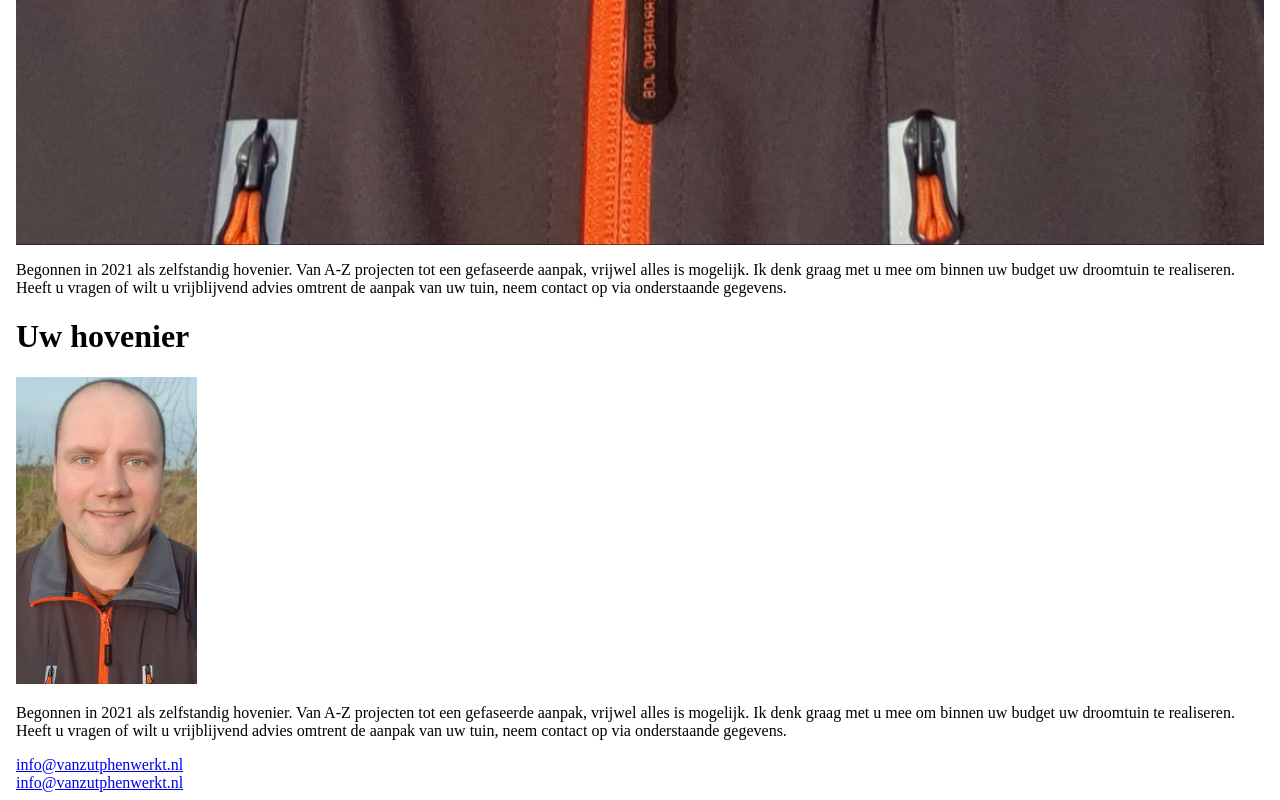
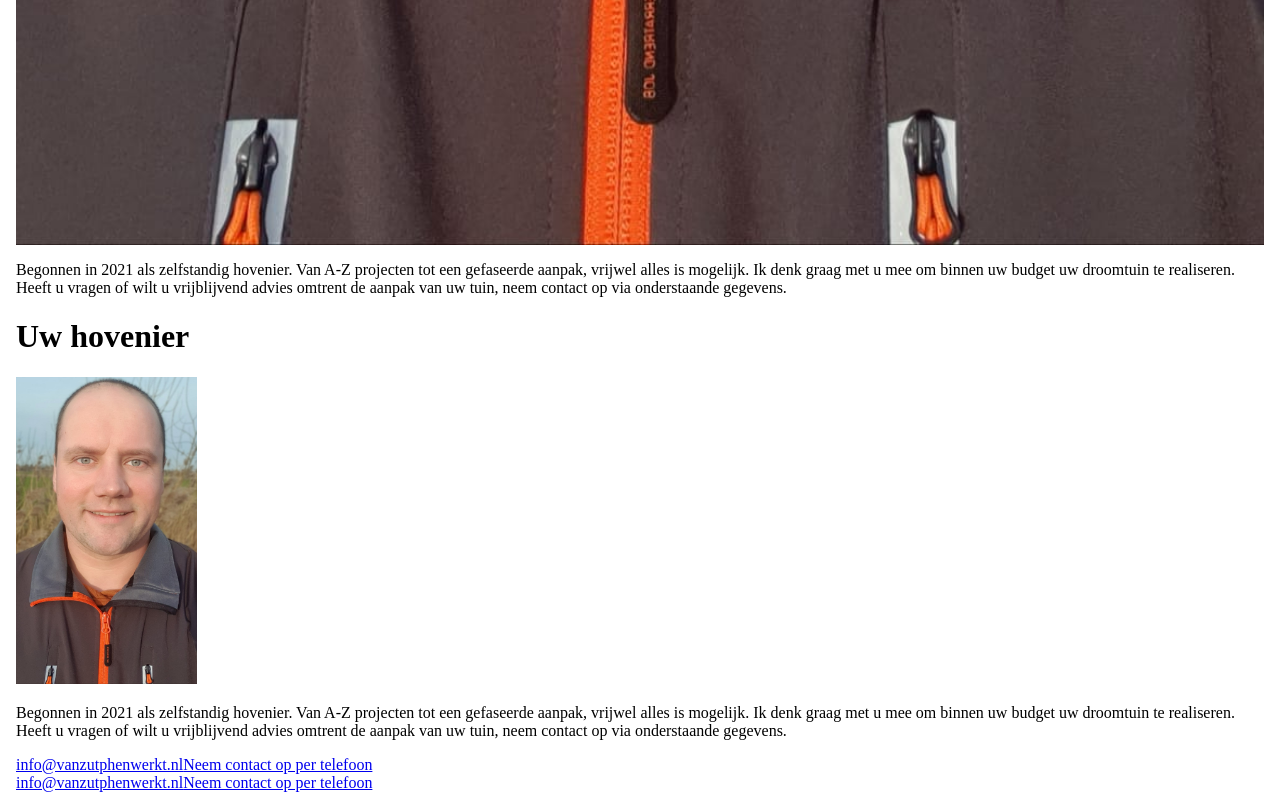
Before and after one commit to FrankvanZ/vanzutphenwerkt, a Next.js app: page / in a window 1280 px wide. Shown: the part 2098-2898 px from the top of the page. Built offline with nearby package versions, Linux system fonts and the light colour scheme.

Commit message:
added footer link

```diff
--- a/components/Footer.js
+++ b/components/Footer.js
@@ -8,6 +8,9 @@ export default function Footer() {
           <a href="mailto:info@vanzutphenwerkt.nl" className="font-bold">
             info@vanzutphenwerkt.nl
           </a>
+          <a href="tel:+31630617293" className="font-bold ml-8">
+            Neem contact op per telefoon
+          </a>
         </div>
       </div>
 
@@ -16,10 +19,11 @@ export default function Footer() {
           <a href="mailto:info@vanzutphenwerkt.nl" className="font-bold">
             info@vanzutphenwerkt.nl
           </a>
+          <a href="tel:+31630617293" className="font-bold ml-8">
+            Neem contact op per telefoon
+          </a>
         </div>
       </div>
     </div>
-
-    //sm:fixed sm:bottom-0
   );
 }
```
